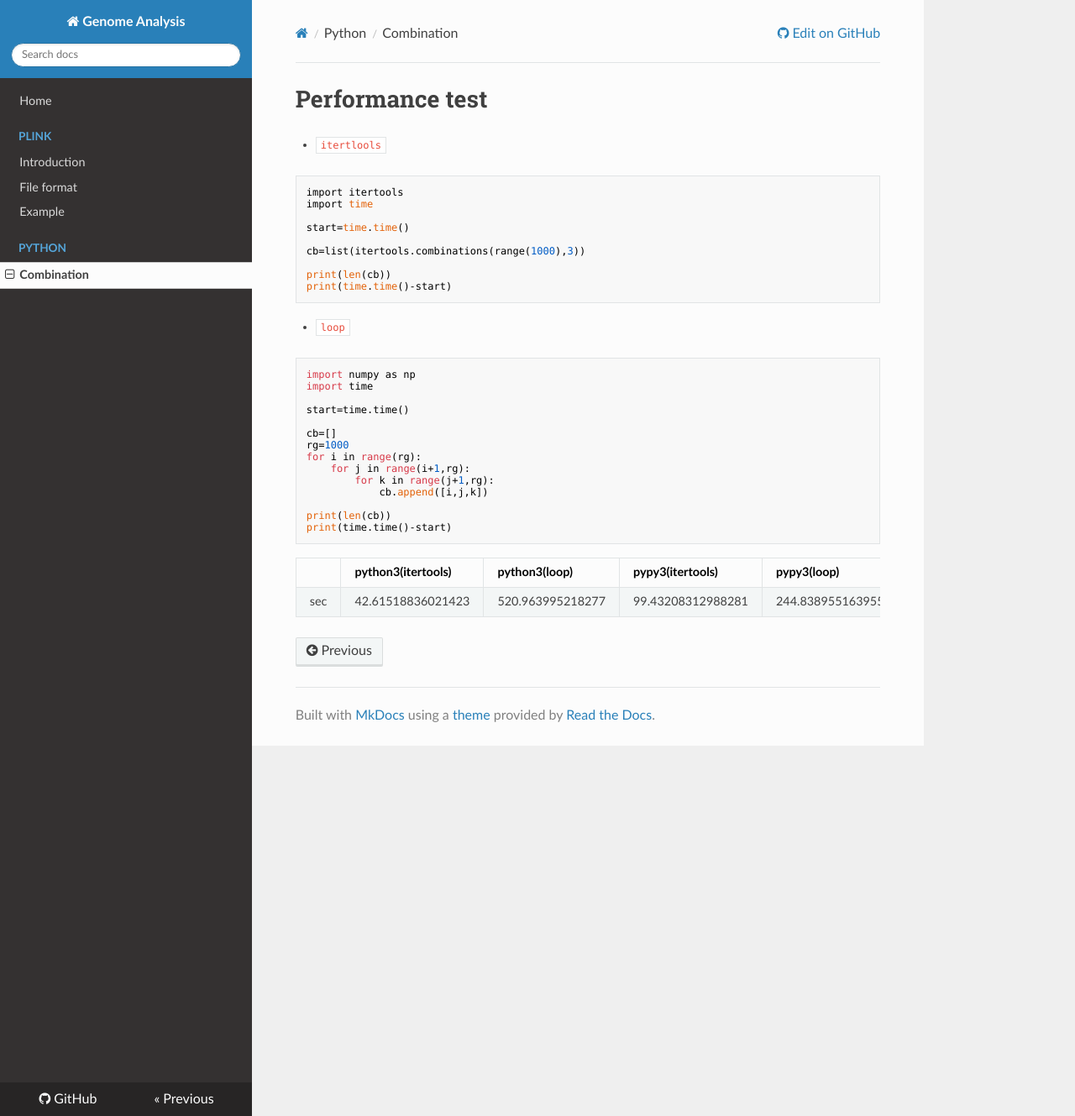
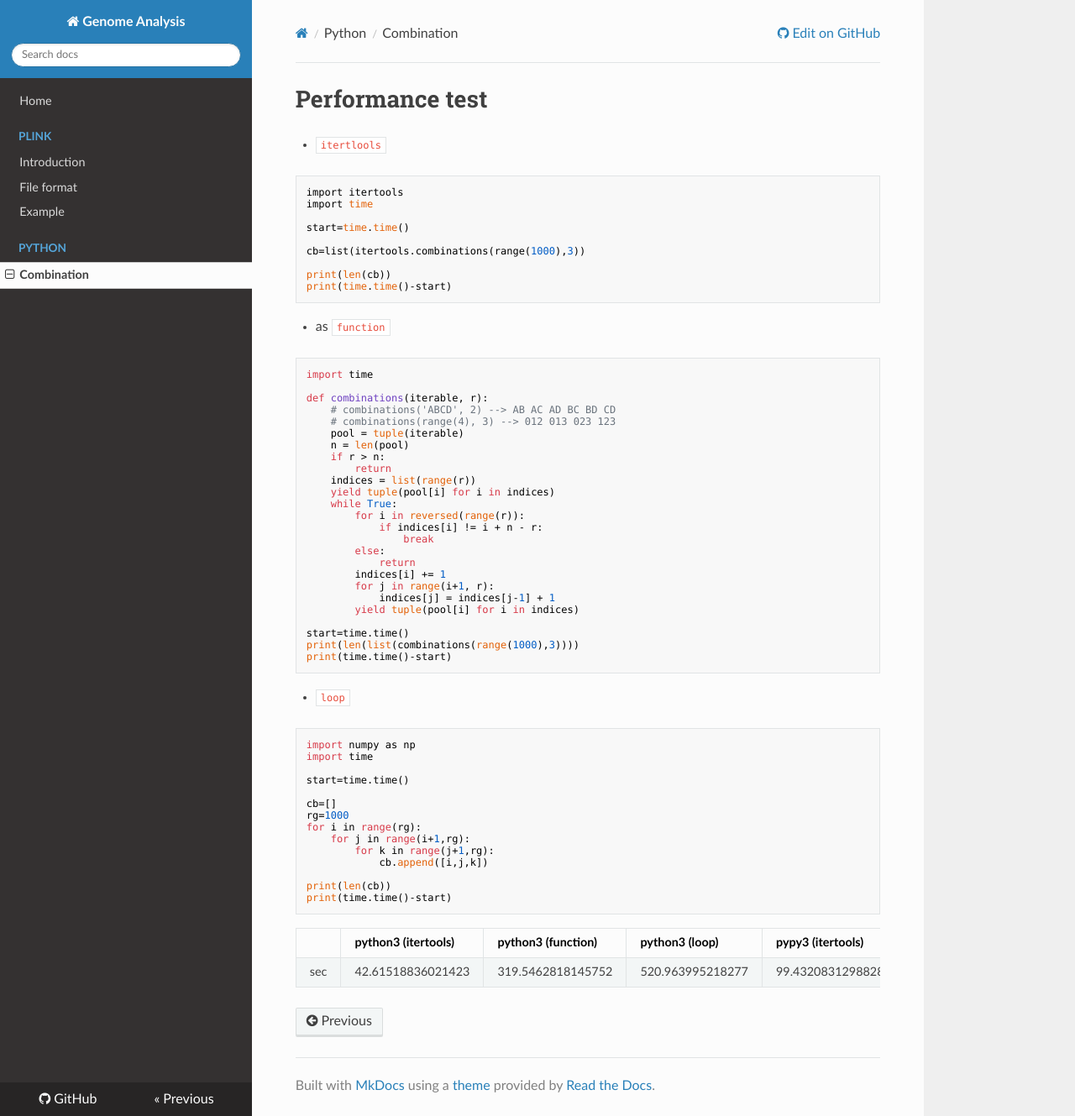
Before and after one commit to WonyoungCho/plink, an MkDocs documentation site: the page built from docs/python_combo.md, in a window 1280 px wide and 1329 px high. Shown: the whole window at 84% size. Built offline with MkDocs 1.6.1, drawn with Linux system fonts in a browser that asks for light colours; nearby versions of some CDN libraries; old or Windows-style settings are respelled for this version of MkDocs.

Commit message:
Update python_combo.md

````diff
--- a/docs/python_combo.md
+++ b/docs/python_combo.md
@@ -10,6 +10,35 @@ start=time.time()
 cb=list(itertools.combinations(range(1000),3))
 
 print(len(cb))
+print(time.time()-start)
+```
+
+- as `function`
+```
+import time
+
+def combinations(iterable, r):
+    # combinations('ABCD', 2) --> AB AC AD BC BD CD
+    # combinations(range(4), 3) --> 012 013 023 123
+    pool = tuple(iterable)
+    n = len(pool)
+    if r > n:
+        return
+    indices = list(range(r))
+    yield tuple(pool[i] for i in indices)
+    while True:
+        for i in reversed(range(r)):
+            if indices[i] != i + n - r:
+                break
+        else:
+            return
+        indices[i] += 1
+        for j in range(i+1, r):
+            indices[j] = indices[j-1] + 1
+        yield tuple(pool[i] for i in indices)
+
+start=time.time()
+print(len(list(combinations(range(1000),3))))
 print(time.time()-start)
 ```
 
@@ -31,6 +60,7 @@ print(len(cb))
 print(time.time()-start)
 ```
 
-||python3(itertools)|python3(loop)|pypy3(itertools)|pypy3(loop)|
-|-|-|-|-|-|
-|sec|42.61518836021423|520.963995218277|99.43208312988281|244.8389551639557|
+
+||python3 (itertools)|python3 (function)|python3 (loop)|pypy3 (itertools)|pypy3 (function)|pypy3 (loop)|
+|-|-|-|-|-|-|-|
+|sec|42.61518836021423|319.5462818145752|520.963995218277|99.43208312988281|193.73589968681335|244.8389551639557|
````
